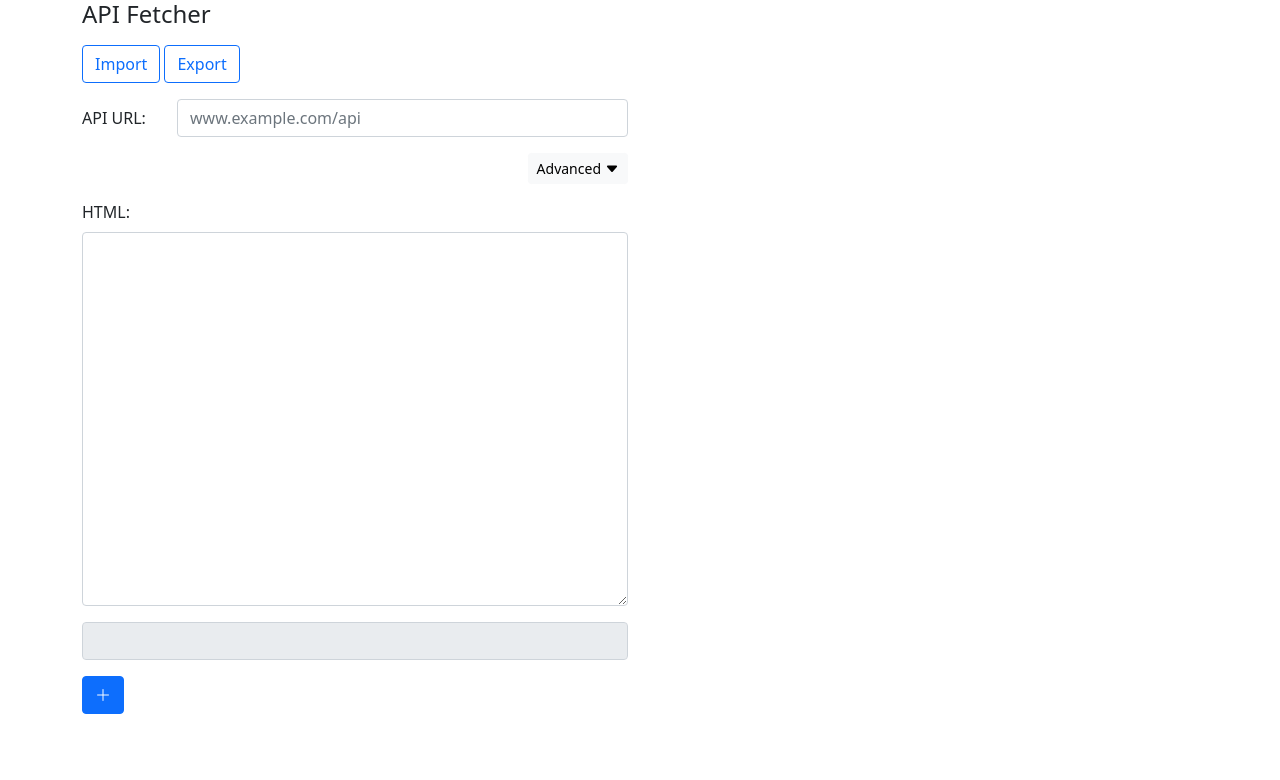
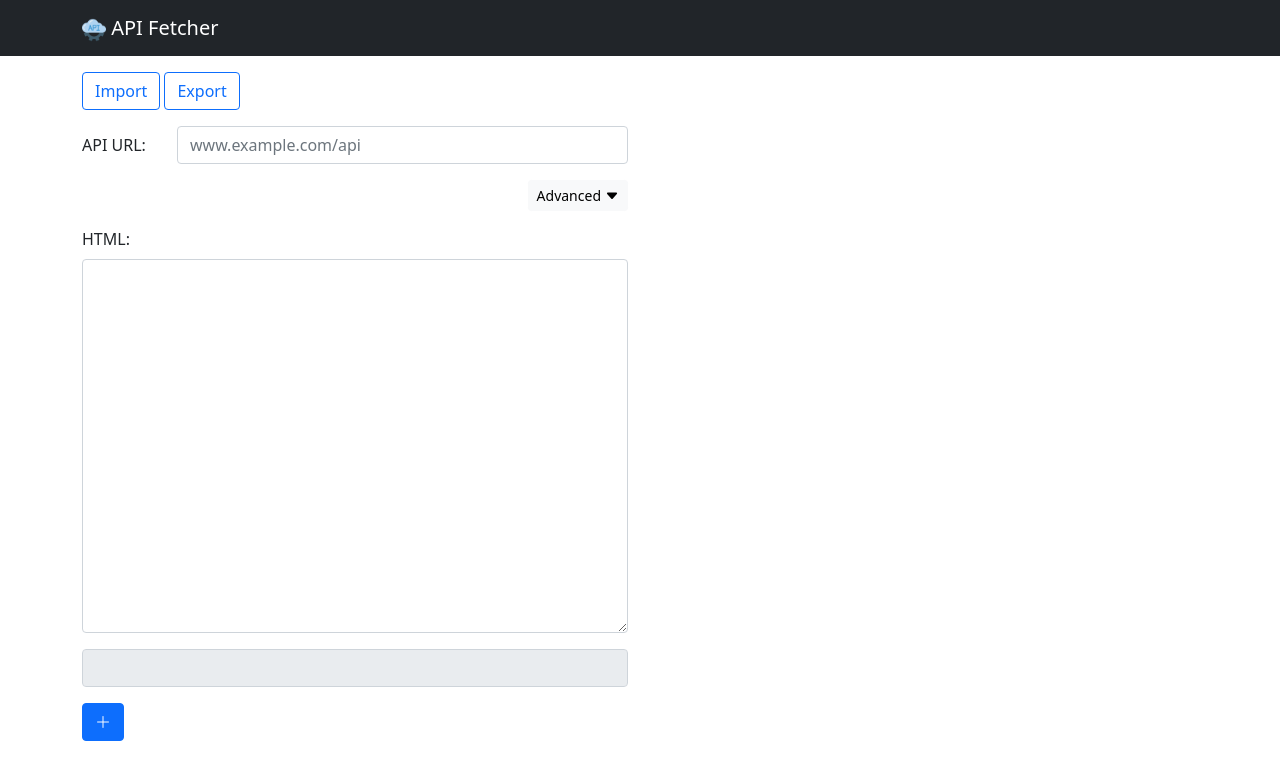
Before and after one commit to SteinsFu/api-fetcher-chrome-extension, a browser extension: page html/main.html in a window 1280 px wide. Drawn offline with Linux system fonts and the light colour scheme.

Commit message:
added nav bar

```diff
--- a/css/popup.css
+++ b/css/popup.css
@@ -1,4 +1,3 @@
 body {
-  padding: 10px;
   min-width: 400px;
 }
--- a/html/main.html
+++ b/html/main.html
@@ -11,9 +11,16 @@
     <script src="../js/popup.js" defer></script>
   </head>
   <body>
+    <nav class="navbar navbar-dark bg-dark">
+      <div class="container">
+        <a class="navbar-brand user-select-none">
+          <img src="../images/icon32.png" height="24" class="d-inline-block align-text-middle">
+          API Fetcher
+        </a>
+      </div>
+    </nav>
+
     <div class="container">
-      <h4>API Fetcher</h4>
-
       <div class="row my-3">
         <div class="col">
           <button id="btn-import" type="button" class="btn btn-outline-primary">Import</button>
```
Also changed, not shown: html/popup.html (+14 -8 lines), 1 other file.
